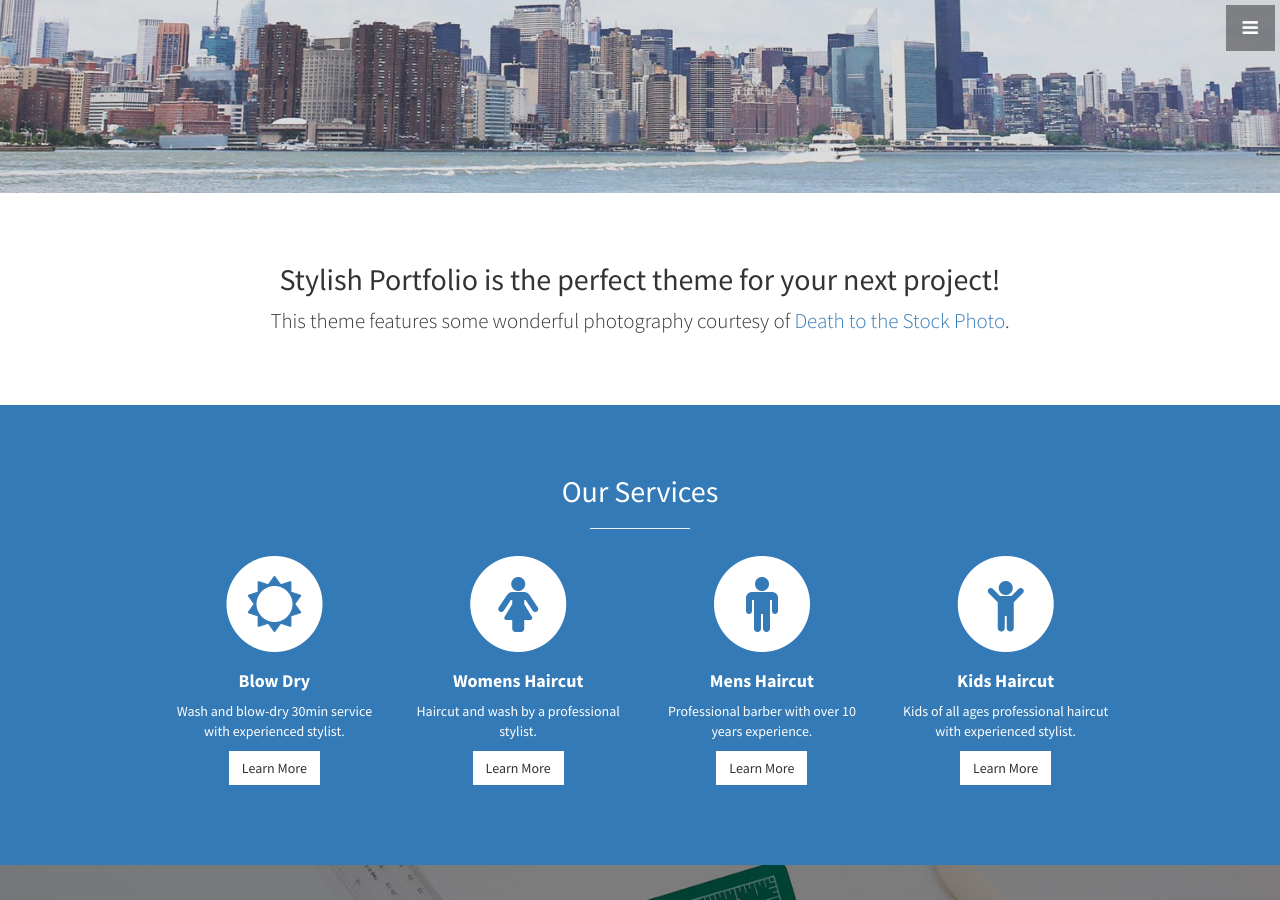
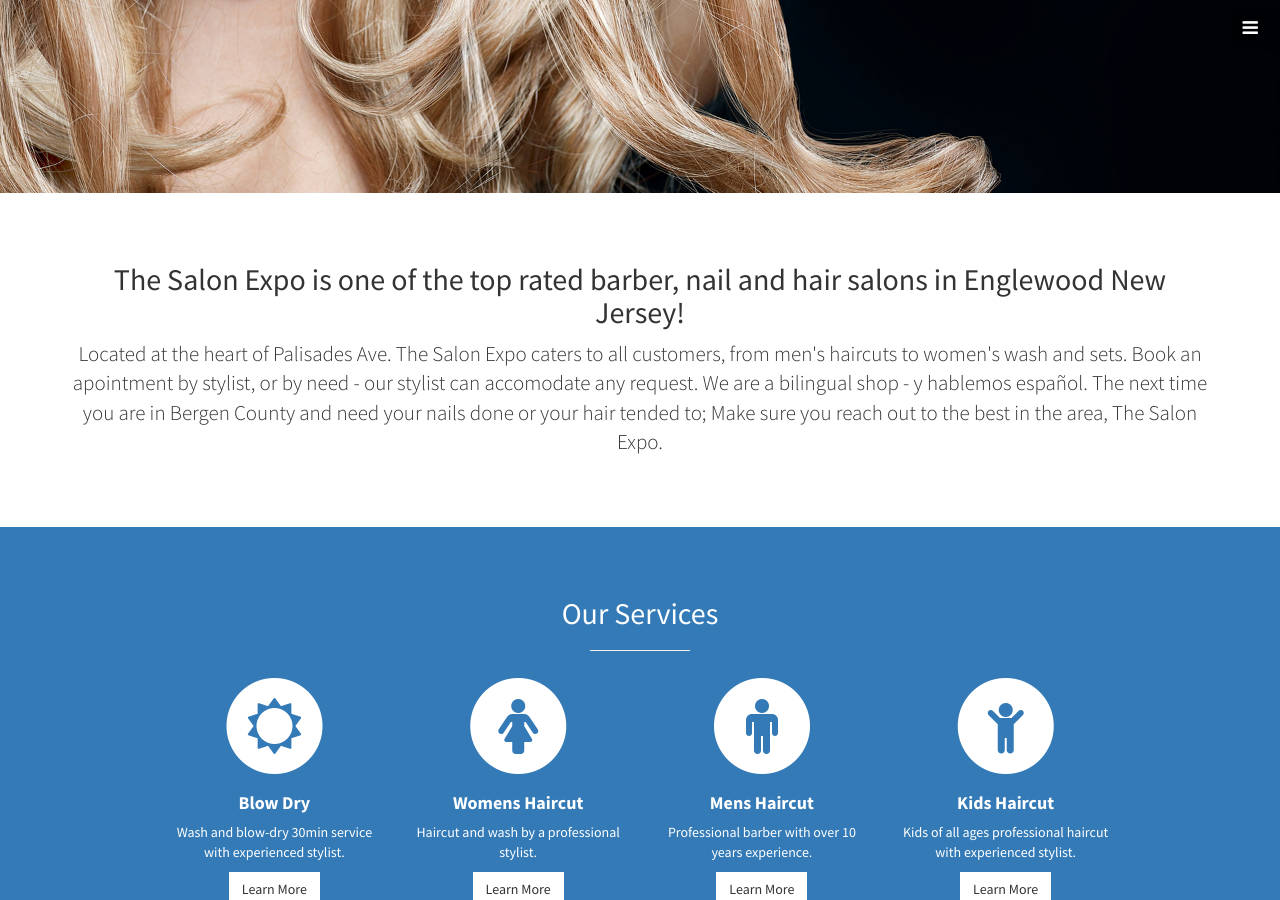
Before and after one commit to thesalonexpo/thesalonexpo.github.io, a Jekyll site: the page built from index.html, in a window 1280 px wide and 900 px high, scrolled down 707 px. Built offline with Jekyll 4.4.1, drawn with Linux system fonts in a browser that asks for light colours; some of the changed text lies outside the part shown.

Commit message:
Some more customs

```diff
--- a/_config.yml
+++ b/_config.yml
@@ -17,7 +17,10 @@
   - line: Englewood, New Jersey, 07631
   # Feel free to add more lines here
 telephone: (201) 569-4409
-copyright: 2016
+copyright: TheSalonExpo
+styleseat:
+  url: https://www.styleseat.com/v/
+  salon_url: https://www.styleseat.com/m/book/s/thesalonexpo-englewood6-nj
 
 # API settings
 google_api_key:
--- a/_includes/about.html
+++ b/_includes/about.html
@@ -2,8 +2,8 @@
   <div class="container">
     <div class="row">
       <div class="col-lg-12 text-center">
-        <h2>Stylish Portfolio is the perfect theme for your next project!</h2>
-        <p class="lead">This theme features some wonderful photography courtesy of <a target="_blank" href="http://join.deathtothestockphoto.com/">Death to the Stock Photo</a>.</p>
+        <h2>The Salon Expo is one of the top rated barber, nail and hair salons in Englewood New Jersey!</h2>
+        <p class="lead">Located at the heart of Palisades Ave. The Salon Expo caters to all customers, from men's haircuts to women's wash and sets. Book an apointment by stylist, or by need - our stylist can accomodate any request. We are a bilingual shop - y hablemos español. The next time you are in Bergen County and need your nails done or your hair tended to; Make sure you reach out to the best in the area, The Salon Expo.</p>
       </div>
     </div>
     <!-- /.row -->
--- a/_includes/call-to-action.html
+++ b/_includes/call-to-action.html
@@ -2,9 +2,8 @@
   <div class="container">
     <div class="row">
       <div class="col-lg-12 text-center">
-        <h3>The buttons below are impossible to resist.</h3>
-        <a href="#" class="btn btn-lg btn-light">Click Me!</a>
-        <a href="#" class="btn btn-lg btn-dark">Look at Me!</a>
+        <h3>You can book an appointment now by visiting us at Style Seat.</h3>
+        <a href="{{ styleseat.salon_url }}" class="btn btn-lg btn-light" target="_blank">Book Now!</a>
       </div>
     </div>
   </div>
```
Also changed, not shown: img/bg-city.jpg (added), img/bg.jpg.
